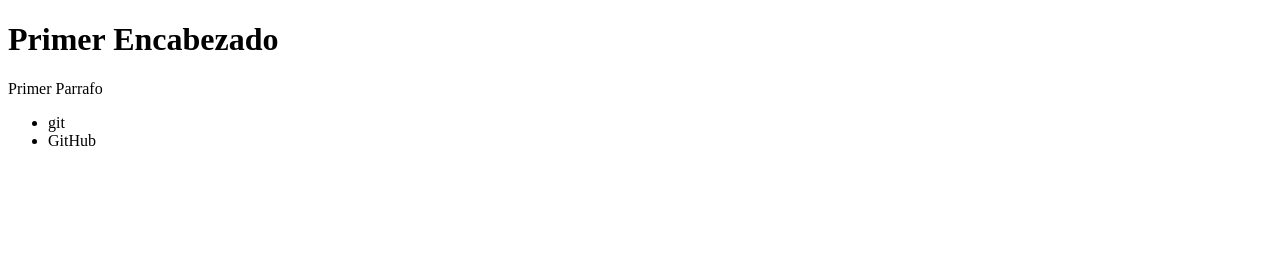
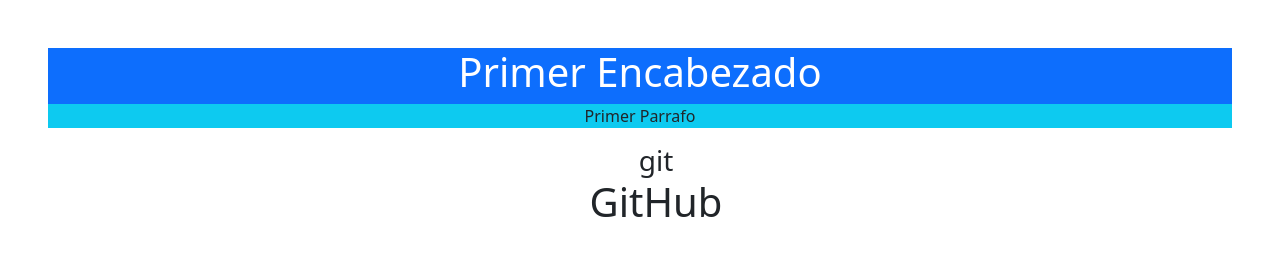
Before and after one commit to alicevento/repo_remoto, a plain HTML site: page index.html in a window 1280 px wide. Drawn offline with nearby package versions, Linux system fonts and the light colour scheme.

Commit message:
Se agrego CDN boostrap y clases

```diff
--- a/assets/css/styles.css
+++ b/assets/css/styles.css
@@ -1,4 +1,3 @@
-bg-hero{
-    background-color: blueviolet;
-    color: aliceblue;
+ul {
+    list-style: none;
 }
--- a/index.html
+++ b/index.html
@@ -4,20 +4,32 @@
     <meta charset="UTF-8">
     <meta name="viewport" content="width=device-width, initial-scale=1.0">
     <title>"Git con GitHub"</title>
+    <link
+    href="https://cdn.jsdelivr.net/npm/bootstrap@5.3.2/dist/css/bootstrap.min.css"
+    rel="stylesheet"
+    integrity="sha384-T3c6CoIi6uLrA9TneNEoa7RxnatzjcDSCmG1MXxSR1GAsXEV/Dwwykc2MPK8M2HN"
+    crossorigin="anonymous"
+  />
+  <link rel="stylesheet" href="./assets/css/style.css">
 </head>
 
-<body class="bg-hero">
+<body class="text-center p-5">
+    <div class="bg-primary">
+    <h1 class="text-white">Primer Encabezado</h1>
+    <p class="text-secundary bg-info">Primer Parrafo</p>
+</div>
+    <div class="bg-alert"><strong>
+        <ul>
+            <li class="list-group h3 mx-4">
+    git
+            </li>
+            <li class="list-group h1 mx-5">
+    GitHub
+            </li>
+        </ul>
 
-    <h1>Primer Encabezado</h1>
-    <p>Primer Parrafo</p>
-    <ul>
-        <li>
-git
-        </li>
-        <li>
-GitHub
-        </li>
-    </ul>
+    </strong>
 
+</div>
 </body>
 </html>
```
